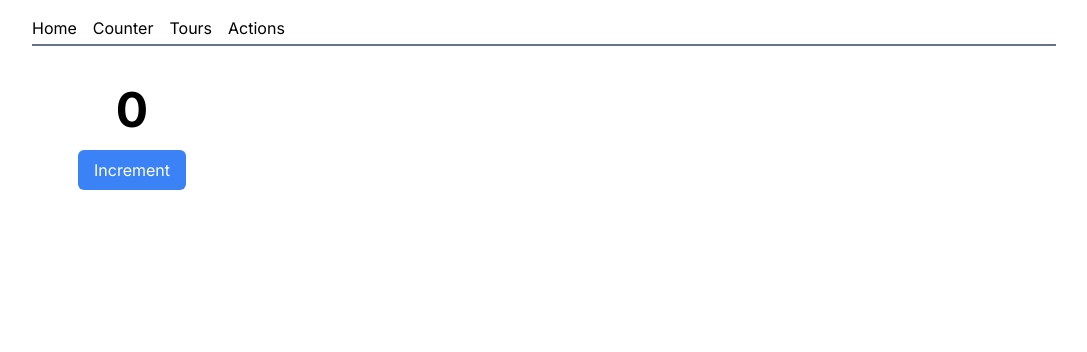
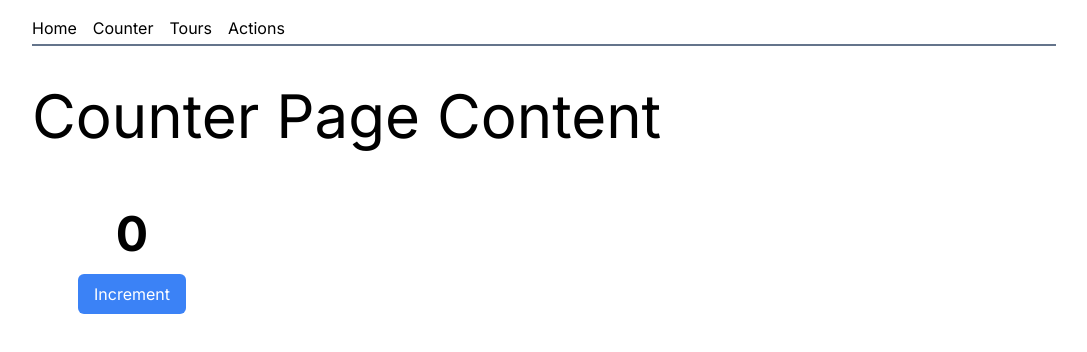
Before and after one commit to priyak1203/react-nextjs, a Next.js app in the folder 01-nextjs-tutorial-typescript/: page /counter in a window 1280 px wide. Shown: the top 352 px of the page, without its empty margins (96-1183 px from the left). Built offline with nearby package versions, Linux system fonts and the light colour scheme.

Commit message:
counter page as server component

```diff
--- a/01-nextjs-tutorial-typescript/app/counter/page.tsx
+++ b/01-nextjs-tutorial-typescript/app/counter/page.tsx
@@ -1,21 +1,12 @@
-'use client';
+import Counter from '@/components/Counter';
 
-import { useState } from 'react';
-
-function Counter() {
-  const [count, setCount] = useState(0);
-
+function CounterPage() {
   return (
-    <div className="flex flex-col items-center w-[200px]">
-      <p className="text-5xl font-bold">{count}</p>
-      <button
-        className="bg-blue-500 rounded-md px-4 py-2 mt-4 text-white capitalize"
-        onClick={() => setCount(count + 1)}
-      >
-        increment
-      </button>
-    </div>
+    <section>
+      <h1 className="text-6xl mb-16">Counter Page Content</h1>
+      <Counter />
+    </section>
   );
 }
 
-export default Counter;
+export default CounterPage;
--- /dev/null
+++ b/01-nextjs-tutorial-typescript/components/Counter.tsx
@@ -0,0 +1,21 @@
+'use client';
+
+import { useState } from 'react';
+
+function Counter() {
+  const [count, setCount] = useState(0);
+
+  return (
+    <div className="flex flex-col items-center w-[200px]">
+      <p className="text-5xl font-bold">{count}</p>
+      <button
+        className="bg-blue-500 rounded-md px-4 py-2 mt-4 text-white capitalize"
+        onClick={() => setCount(count + 1)}
+      >
+        increment
+      </button>
+    </div>
+  );
+}
+
+export default Counter;
```
